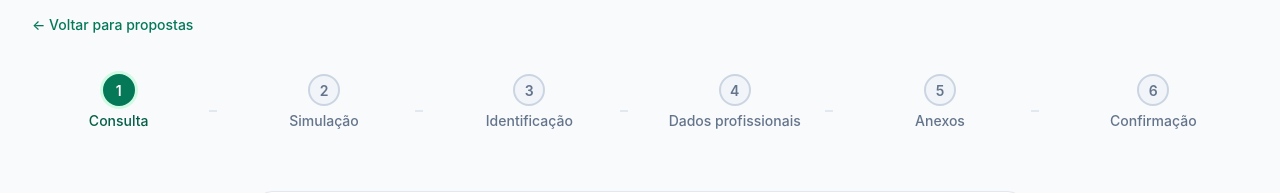
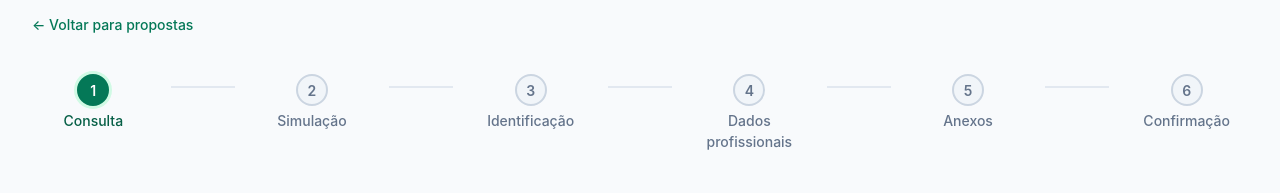
Before and after one commit to willsantos/desafio-tecnico-leads, a React (Vite) app in the folder frontend/: page /proposta in a window 1280 px wide. Shown: the part 130-323 px from the top of the page. Built offline with nearby package versions, Linux system fonts and the light colour scheme; no server answers.

Commit message:
fix(frontend): restore stepper connector lines

```diff
--- a/frontend/src/shared/components/ui/StepIndicator.module.css
+++ b/frontend/src/shared/components/ui/StepIndicator.module.css
@@ -12,6 +12,7 @@
   position: relative;
   display: flex;
   align-items: center;
+  justify-content: center;
   flex: 1 1 0;
   min-width: 0;
   max-width: 12rem;
@@ -79,13 +80,21 @@
   border-color: var(--color-primary-800);
 }
 
+.connectorItem {
+  display: flex;
+  align-items: flex-start;
+  justify-content: center;
+  flex: 1 1 0;
+  min-width: 0.5rem;
+  max-width: 4rem;
+  padding-top: 1rem;
+  list-style: none;
+}
+
 .connector {
-  flex: 1;
+  width: 100%;
   height: 2px;
   background-color: var(--color-gray-200);
-  margin: 0 var(--space-xs);
-  margin-top: 1rem;
-  min-width: 0.5rem;
 }
 
 @media (min-width: 640px) {
--- a/frontend/src/shared/components/ui/StepIndicator.tsx
+++ b/frontend/src/shared/components/ui/StepIndicator.tsx
@@ -1,3 +1,4 @@
+import { Fragment } from 'react'
 import styles from './StepIndicator.module.css'
 
 export interface StepIndicatorStep {
@@ -25,9 +26,11 @@ export function StepIndicator({
           const isCurrent = step.id === currentStepId
           const isCompleted = completedStepIds.has(step.id)
           const isClickable = Boolean(onStepClick) && isCompleted && !isCurrent
+          const isLast = index === steps.length - 1
 
           return (
-            <li key={step.id} className={styles.item}>
+            <Fragment key={step.id}>
+              <li className={styles.item}>
                 <button
                   type="button"
                   onClick={isClickable ? () => onStepClick?.(step.id) : undefined}
@@ -44,8 +47,13 @@ export function StepIndicator({
                   </span>
                   <span className={styles.label}>{step.label}</span>
                 </button>
-              {index < steps.length - 1 && <span className={styles.connector} aria-hidden="true" />}
               </li>
+              {!isLast && (
+                <li className={styles.connectorItem} aria-hidden="true">
+                  <span className={styles.connector} />
+                </li>
+              )}
+            </Fragment>
           )
         })}
       </ol>
```
Lines whose indentation alone changed are shown as unchanged.
